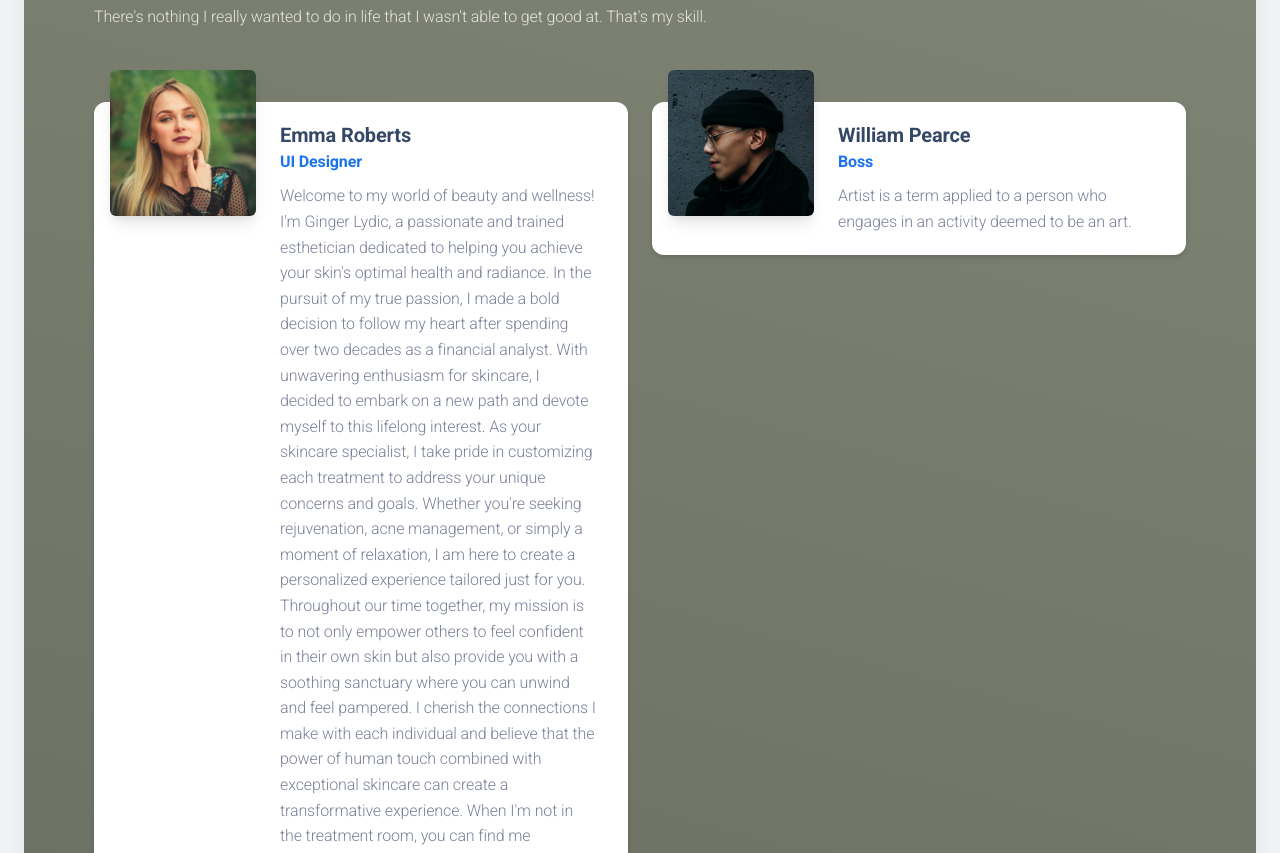
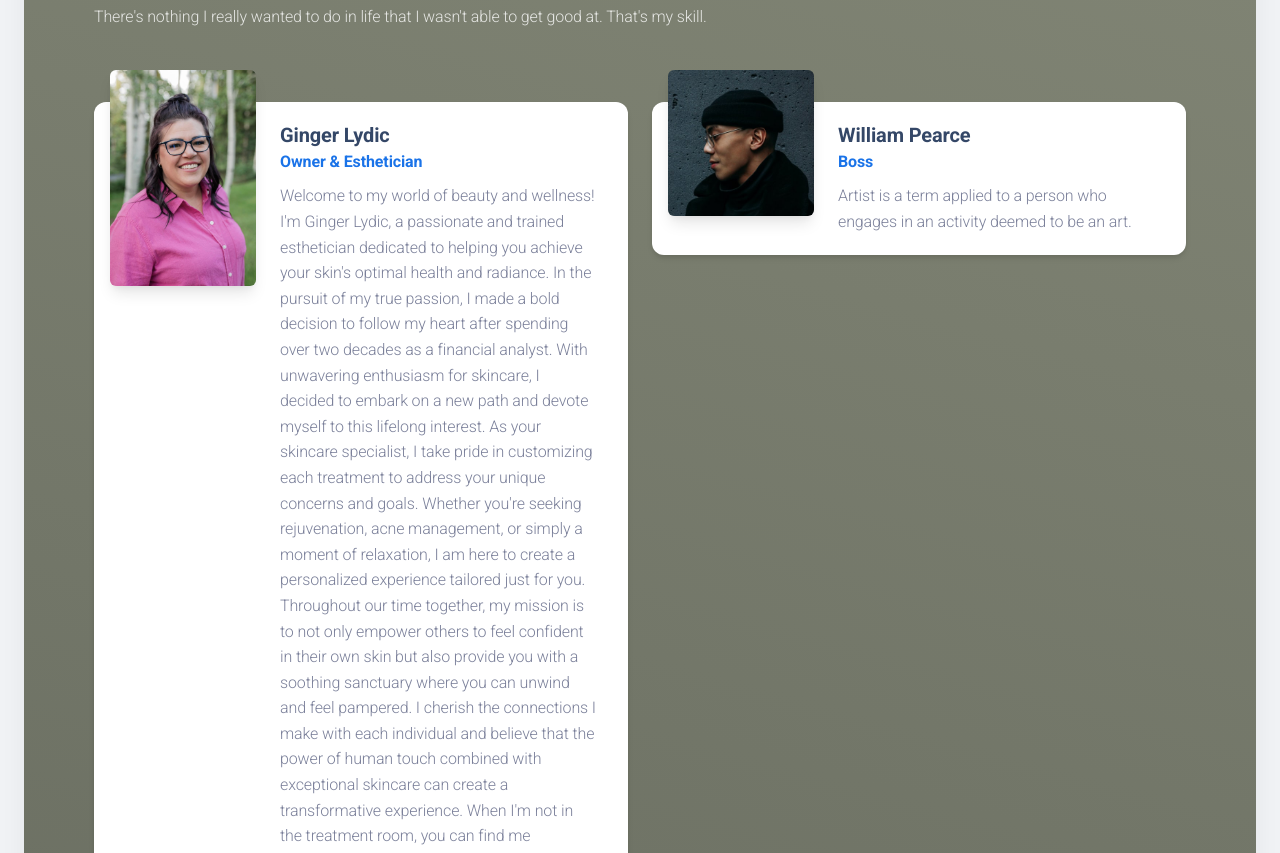
Before and after one commit to jaydedm/Salon, a React (Create React App) app: page /salon in a window 1280 px wide. Shown: the part 2020-2873 px from the top of the page. Built offline with nearby package versions, Linux system fonts and the light colour scheme.

Commit message:
Update w/ first g details

```diff
--- a/src/pages/Company/AboutUs/sections/Team.js
+++ b/src/pages/Company/AboutUs/sections/Team.js
@@ -9,7 +9,7 @@ import MKTypography from 'components/MKTypography'
 import HorizontalTeamCard from 'examples/Cards/TeamCards/HorizontalTeamCard'
 
 // Images
-import team1 from 'assets/images/team-5.jpg'
+import team1 from 'assets/images/ginger.png'
 import team2 from 'assets/images/bruce-mars.jpg'
 import team3 from 'assets/images/ivana-squares.jpg'
 import team4 from 'assets/images/ivana-square.jpg'
@@ -42,8 +42,8 @@ function Team () {
             <MKBox mb={1}>
               <HorizontalTeamCard
                 image={team1}
-                name="Emma Roberts"
-                position={{ color: 'info', label: 'UI Designer' }}
+                name="Ginger Lydic"
+                position={{ color: 'info', label: 'Owner & Esthetician' }}
                 description="Welcome to my world of beauty and wellness! I'm Ginger Lydic, a passionate and trained esthetician dedicated to helping you achieve your skin's optimal health and radiance. In the pursuit of my true passion, I made a bold decision to follow my heart after spending over two decades as a financial analyst. With unwavering enthusiasm for skincare, I decided to embark on a new path and devote myself to this lifelong interest.
 
                 As your skincare specialist, I take pride in customizing each treatment to address your unique concerns and goals. Whether you're seeking rejuvenation, acne management, or simply a moment of relaxation, I am here to create a personalized experience tailored just for you.
```
Also changed, not shown: src/assets/images/ginger.png (added).
